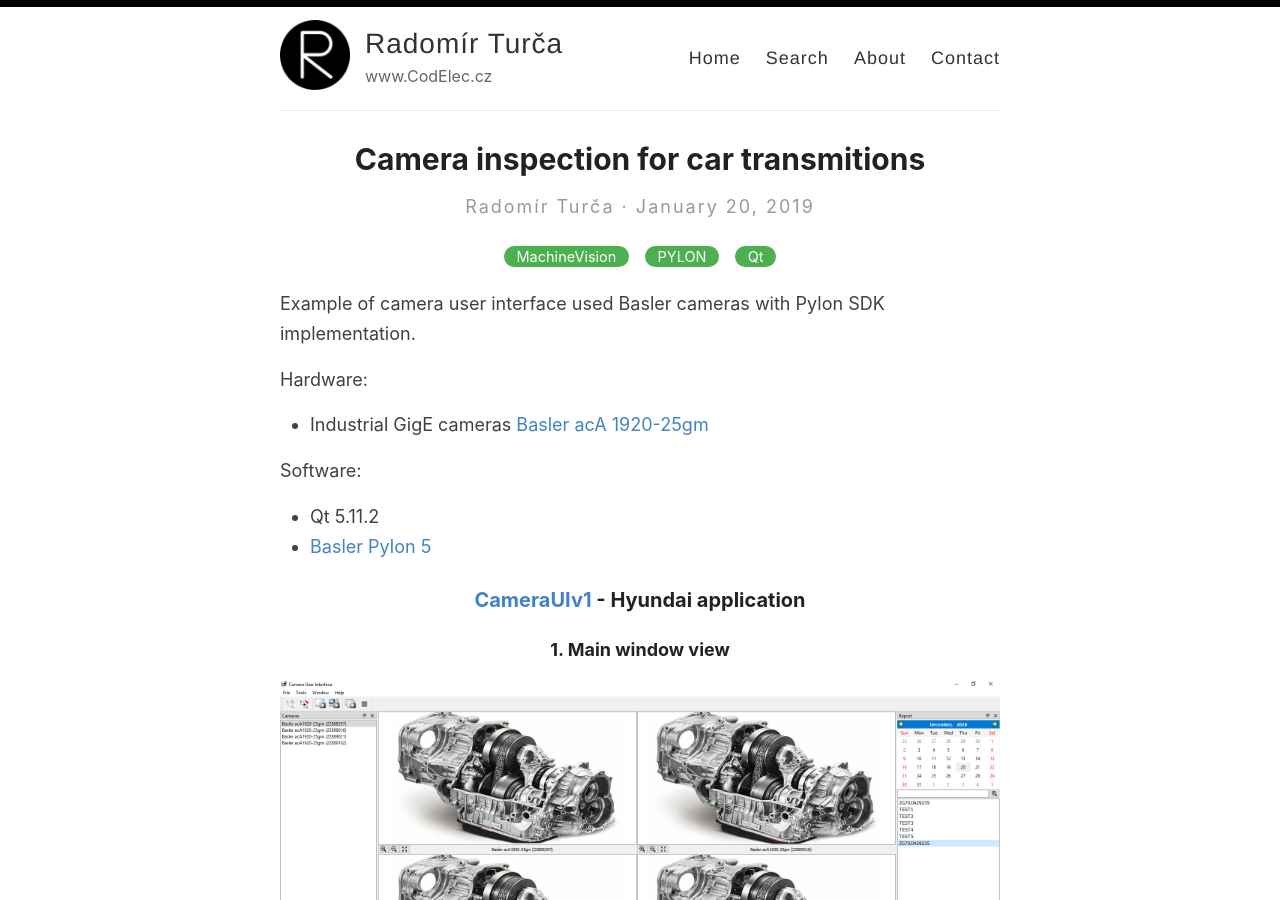
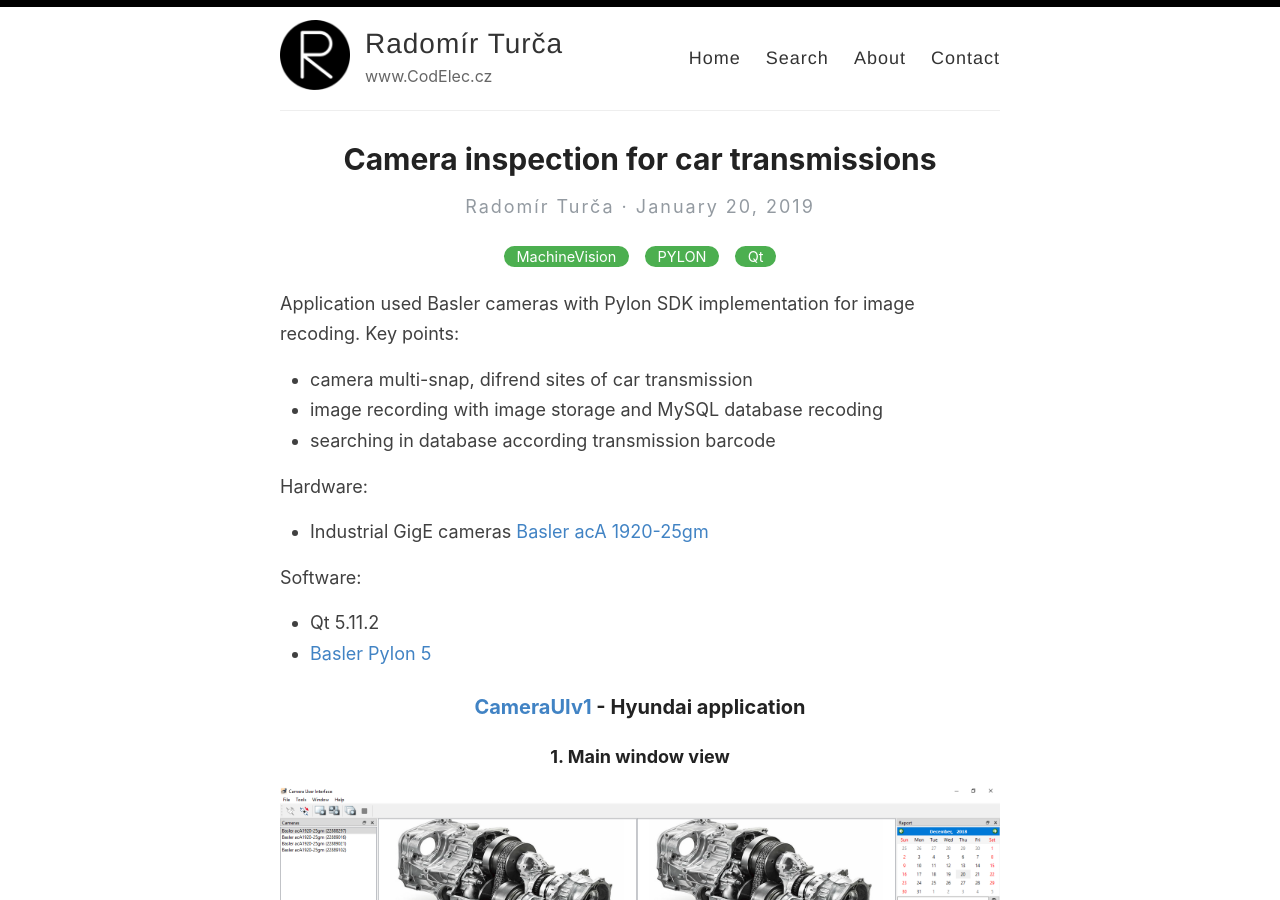
Before and after one commit to CodElecCz/codeleccz.github.io, a Jekyll site: the page built from _posts/2019-1-20-cameraui-huyndai.md, in a window 1280 px wide and 900 px high. Built offline with Jekyll 4.4.1, drawn with Linux system fonts in a browser that asks for light colours.

Commit message:
Update 2019-1-20-cameraui-huyndai.md

```diff
--- a/_posts/2019-1-20-cameraui-huyndai.md
+++ b/_posts/2019-1-20-cameraui-huyndai.md
@@ -1,10 +1,13 @@
 ---
 layout: post
-title: Camera inspection for car transmitions
+title: Camera inspection for car transmissions
 categories: [MachineVision,PYLON,Qt]
 ---
 
-Example of camera user interface used Basler cameras with Pylon SDK implementation.
+Application used Basler cameras with Pylon SDK implementation for image recoding. Key points:
+- camera multi-snap, difrend sites of car transmission
+- image recording with image storage and MySQL database recoding
+- searching in database according transmission barcode
 
 Hardware:
 - Industrial GigE cameras [Basler acA 1920-25gm](https://www.baslerweb.com/en/products/cameras/area-scan-cameras/ace/aca1920-25gm/)
```
